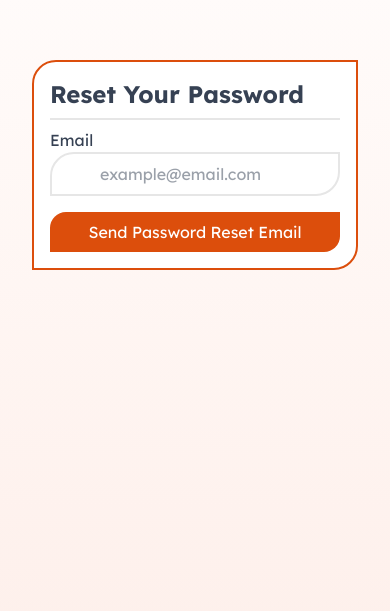
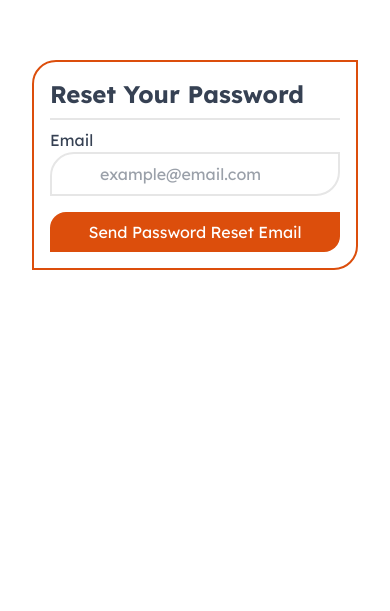
Before and after one commit to ptkoneksa/koneksa-web, a SvelteKit app: page /auth/password-reset in a window 390 px wide. Shown: the part 233-844 px from the top of the page. Built offline with nearby package versions, Linux system fonts and the light colour scheme; some icons are missing.

Commit message:
minor change: responsive, bg

```diff
--- a/src/routes/(koneksa)/+page.svelte
+++ b/src/routes/(koneksa)/+page.svelte
@@ -101,7 +101,9 @@
 
 <!-- Other Products & Services Section -->
 <section id="products-services" class="min-h-[50vh] px-4 md:px-16 pb-24">
-  <div class="bg-white rounded-tl-3xl rounded-br-3xl p-8 -translate-y-12">
+  <div
+    class="bg-white rounded-tl-3xl rounded-br-3xl p-0 md:p-8 -translate-y-12"
+  >
     <div class="container mx-auto rounded-tl-3xl rounded-br-3xl p-8">
       <h2 class="text-3xl lg:text-5xl font-bold tracking-tighter">
         Our Products & Services
@@ -196,7 +198,7 @@
     <p class="text-xl lg:text-3xl">
       Have any questions or feedback? We'd love to hear from you!
     </p>
-    <div class="grid grid-cols-2">
+    <div class="grid grid-cols-1 md:grid-cols-2">
       <ContactForm />
     </div>
   </div>
--- a/src/routes/auth/+layout.svelte
+++ b/src/routes/auth/+layout.svelte
@@ -25,9 +25,6 @@
     <a href="/" class="text-white/70 underline">Visit www.koneksa.id</a>
   </div>
   <main class="col-span-2 lg:col-span-1 min-h-screen relative">
-    <div
-      class="absolute top-0 left-0 w-full h-full bg-gradient-to-t from-brand/10 md:from-brand/20 to-white"
-    ></div>
     <div class="relative z-10">
       {@render children?.()}
     </div>
```
